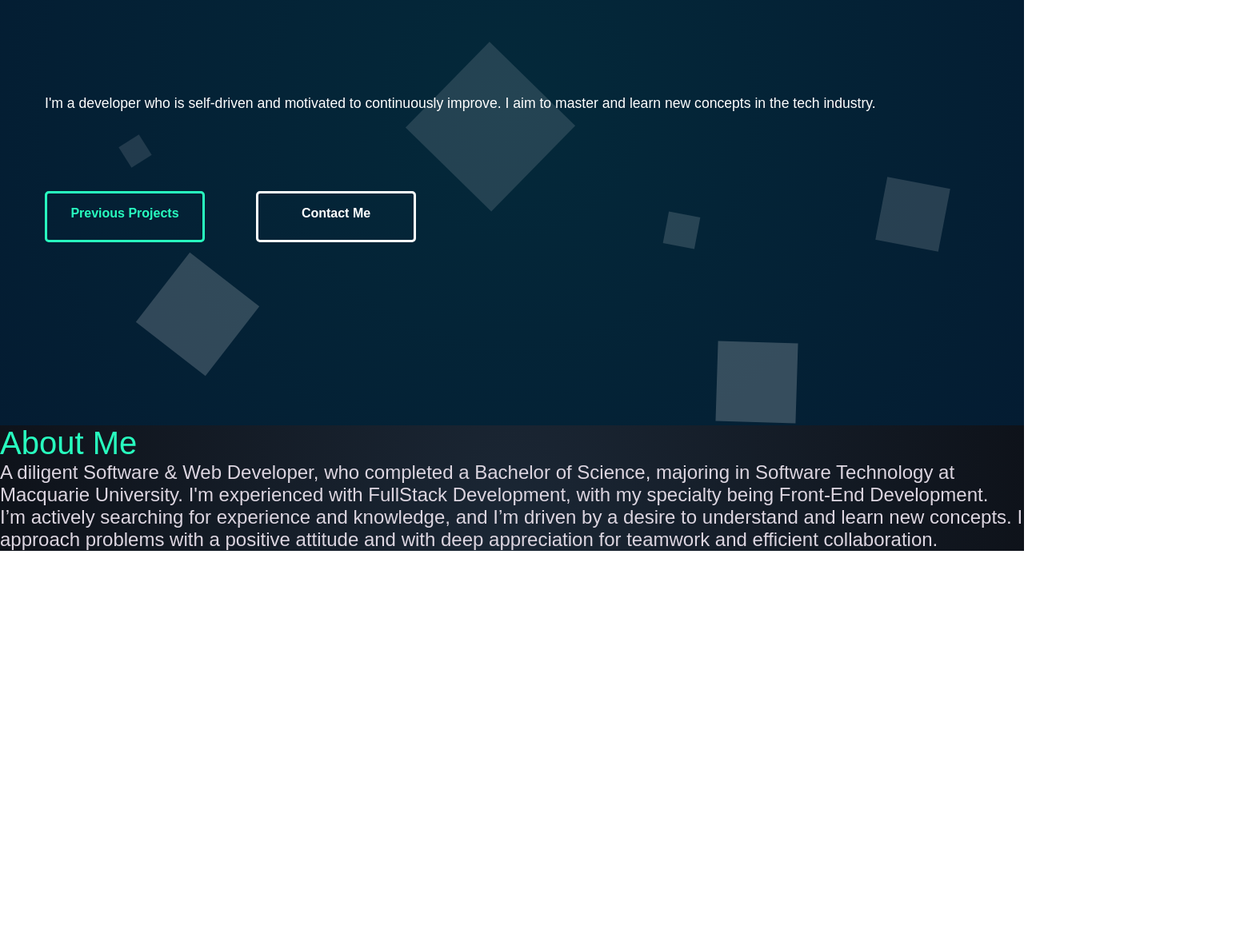
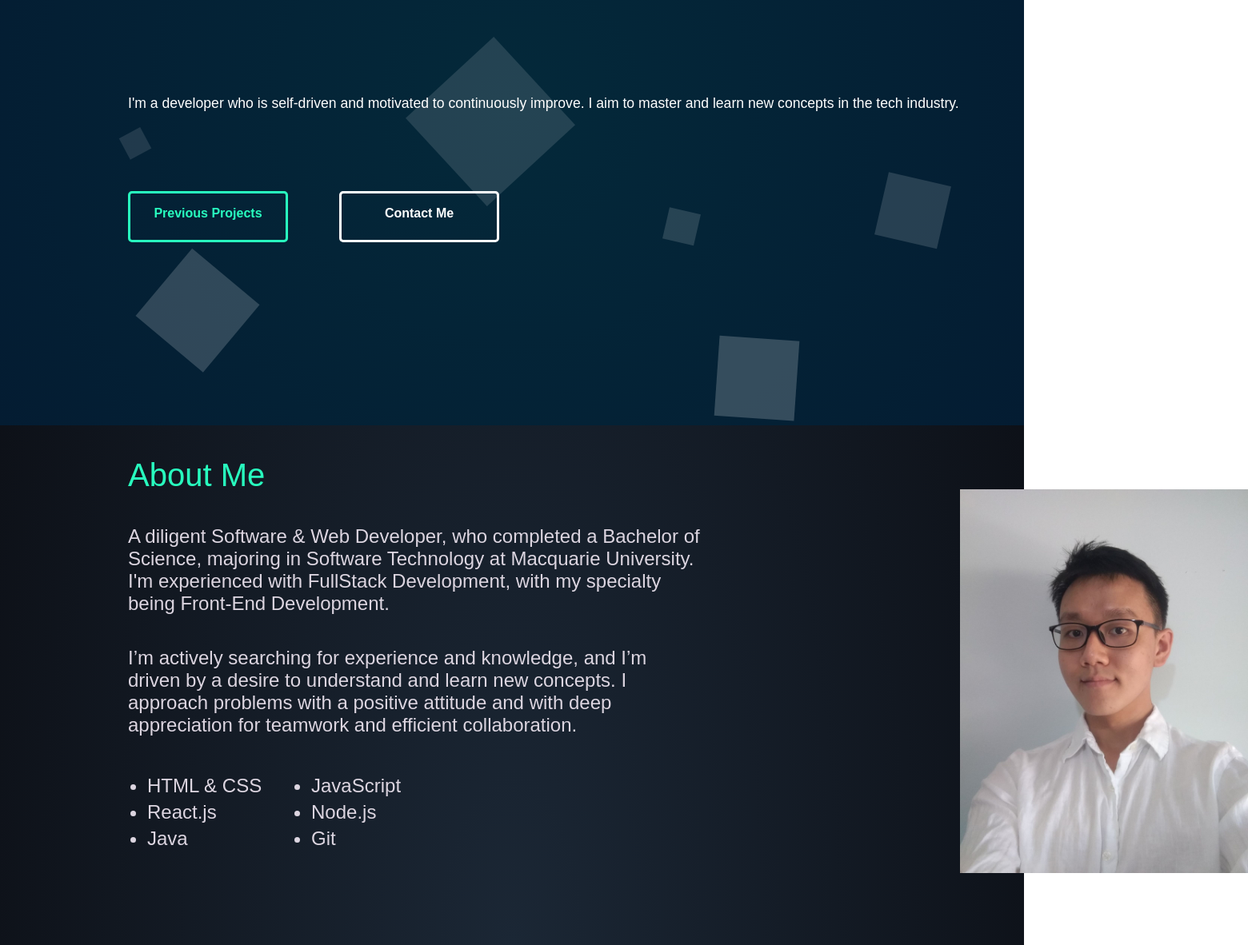
Before and after one commit to HubertHartan/Personal-Website, a React (Create React App) app: page / in a window 1280 px wide. Shown: the part 388-1570 px from the top of the page at 80% size, 1560 px wide, since content can reach past the window. Before the commit the page ends 1077 px from the top, so only its background shows below. Built offline with nearby package versions, Linux system fonts and the light colour scheme.

Commit message:
Finished about section

```diff
--- a/src/App.js
+++ b/src/App.js
@@ -5,7 +5,9 @@ import React from 'react';
 import Navigation from './components/Navigation';
 import Hero from './components/Hero';
 import About from './components/About';
+import PageBreak from './components/PageBreak';
 import './CSS/App.css';
+
 
 function App() {
   return (
@@ -15,6 +17,7 @@ function App() {
 	  <Navigation/>
 	  <Hero/>
 	  <About/>
+	  <PageBreak/>
 
 
     </div>
--- a/src/CSS/About.css
+++ b/src/CSS/About.css
@@ -1,9 +1,41 @@
+
 .about-title{
+	padding-left: 20vh;
 	color:#28FFBF;
 	font-size: 5vh;
 }
 
+.about-body{
+	padding-left: 20vh;
+	width: 110vh;
+
+}
+
+
+p{
+	padding-top: 5vh;
+}
+.skill-list{
+	padding-left: 23vh;
+	padding-top: 6vh;
+}
+
 .description{
+	float: left;
 	color:#dcd5e0;
 	font-size: 3vh;
 }
+
+
+.profile-pic{
+	position: absolute;
+	height: 60vh;
+	float:right;
+	margin-top: 10vh;
+	margin-left: 40vh;
+}
+
+.about-container{
+	overflow:auto;
+
+}
--- a/src/CSS/Hero.css
+++ b/src/CSS/Hero.css
@@ -7,14 +7,14 @@ a:hover{
 .name{
 	color:#28FFBF;
 	font-size: 500%;
-	margin-left: 7vh;
+	margin-left: 20vh;
 	margin-top: 10vh;
 	font-weight: bold;
 }
 .title{
 	color: white;
 	font-size: 300%;
-	margin-left: 7vh;
+	margin-left: 20vh;
 	margin-top: 5vh;
 	font-weight: bold;
 }
@@ -22,7 +22,7 @@ a:hover{
 
 .tagline{
 	color: white;
-	margin-left: 7vh;
+	margin-left: 20vh;
 	margin-top: 15vh;
 	font-size: 110%;
 }
@@ -31,7 +31,7 @@ a:hover{
   position:absolute;
   width: 25vh;
   height: 8vh;
-  margin-left: 7vh;
+  margin-left: 20vh;
   margin-top: 30vh;
   color: #28FFBF;
   border:solid;
@@ -56,7 +56,7 @@ a:hover{
 	position: absolute;
 	width: 25vh;
   	height: 8vh;
-	left: 40vh;
+	left: 53vh;
 	margin-top: 30vh;
 	color: #ffffff;
 	border: solid;
--- a/src/components/About.js
+++ b/src/components/About.js
@@ -9,6 +9,7 @@ const About = () =>{
 
 				<div className="description">
 					<p className='about-title'>About Me</p>
+					<div className="about-body">
 						<p>
 							A diligent Software {String.fromCharCode(38)} Web Developer,
 							who completed a Bachelor of Science, majoring in Software Technology at Macquarie University.
@@ -21,6 +22,26 @@ const About = () =>{
 							for teamwork and efficient collaboration.
 						</p>
 					</div>
+					<ul className="skill-list"
+                		style={{
+                  		display: "grid",
+                  		gridTemplateColumns: "repeat(2, minmax(140px, 200px))",
+
+                  		overflow: "hidden",
+                  		gridGap: "5px",
+                	}}>
+							<li>HTML {String.fromCharCode(38)} CSS</li>
+							<li>JavaScript</li>
+							<li>React.js</li>
+							<li>Node.js</li>
+							<li>Java</li>
+							<li>Git</li>
+					</ul>
+
+				</div>
+				<div className="profile-pic-container">
+					<img  className="profile-pic" src="images/profile-pic.jpg" alt="" />
+				</div>
 
 			</div>
 		</div>
--- /dev/null
+++ b/src/components/PageBreak.js
@@ -0,0 +1,18 @@
+import React from 'react';
+
+
+const PageBreak = () =>{
+	return(
+		<>
+			<br></br>
+			<br></br>
+			<br></br>
+			<br></br>
+			<br></br>
+			<br></br>
+			<br></br>
+		</>
+	)
+
+}
+export default PageBreak
```
Also changed, not shown: src/CSS/App.css (+9 -0 lines), public/images/profile-pic.jpg (added). Lines whose indentation alone changed are shown as unchanged.
